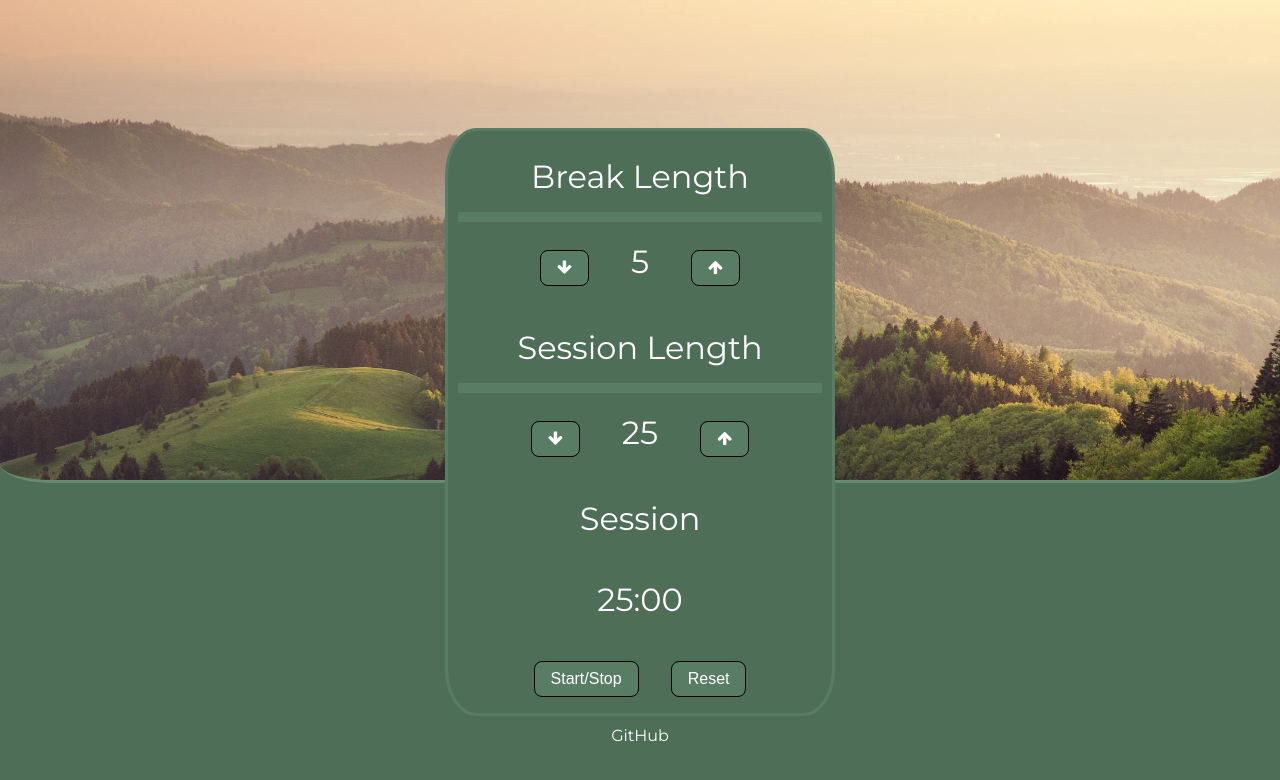
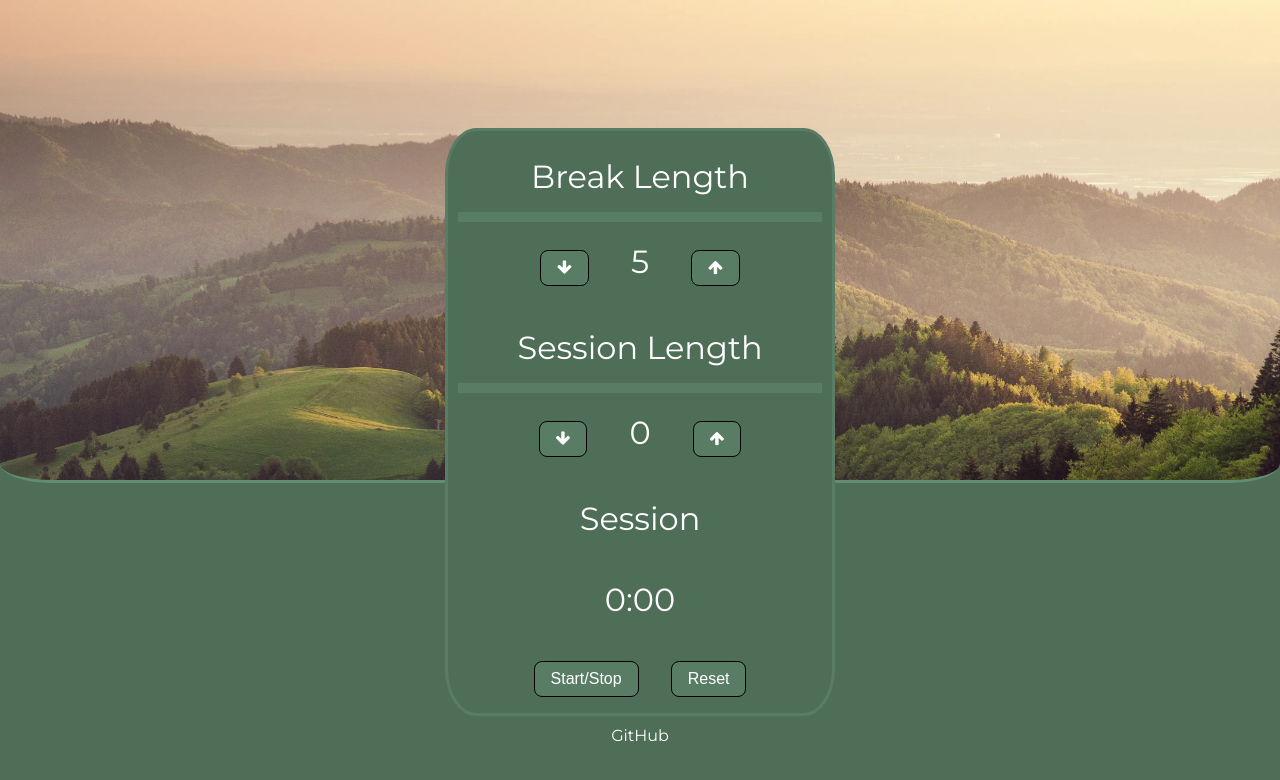
Before and after one commit to emreguendogdu/pomodoro-clock, a React (Create React App) app: page / in a window 1280 px wide. Shown: the top 780 px of the page. Built offline with nearby package versions, Linux system fonts and the light colour scheme.

Commit message:
Add Footer and Timer into their own components

```diff
--- a/src/App.js
+++ b/src/App.js
@@ -1,24 +1,25 @@
 import React, { useState, useRef, useEffect } from "react";
 import "./App.scss";
 import { LengthControl } from "./LengthControl";
+import { Timer } from "./Timer";
+import { Footer } from "./Footer";
 
+// TODO: Padlock sadece timeleft'te değişim olunca geliyor, sürekli gelmeli ya da length değişince de gelmeli
 export default function App() {
   const [breakLength, setBreakLength] = useState(5);
-  const [sessionLength, setSessionLength] = useState(25);
+  const [sessionLength, setSessionLength] = useState(0);
   const [sessionNum, setSessionNum] = useState(0);
   const [isSession, setIsSession] = useState(true);
+  // The purpose of intervalIdRef is to have access to the interval ID from within different parts of the component, especially for clearing the interval using clearInterval when needed.
   const intervalIdRef = useRef(null);
 
   const handleValue = (e) => {
     let id = e.target.id;
     let event = id.split("-")[0];
     let action = id.split("-")[1];
-
     if (action === undefined || event === undefined) return;
-
     const length = event === "break" ? breakLength : sessionLength;
     const setLength = event === "break" ? setBreakLength : setSessionLength;
-
     if (action === "increment") {
       if (length !== 60) {
         setLength((prev) => prev + 1);
@@ -30,12 +31,15 @@ export default function App() {
     }
   };
 
-  const handleReset = () => {
+  const stopInterval = () => {
     clearInterval(intervalIdRef.current);
     intervalIdRef.current = null;
+  }
+  const handleReset = () => {
+    stopInterval();
     setBreakLength(5);
     setSessionLength(25);
-    setSessionNum(1);
+    setSessionNum(0);
     setIsSession(true);
 
     // Reset the time left display
@@ -52,32 +56,33 @@ export default function App() {
   };
 
   const handleStartStop = () => {
+    // If no active interval (or: timer) create one
     if (intervalIdRef.current === null) {
       let length = isSession ? sessionLength : breakLength;
-
+      length *= 60;
       const id = setInterval(() => {
         if (length === 0) {
           playSound();
           setIsSession((prev) => !prev);
-          setSessionNum((prev) =>
-            isSession ? prev + 1 : prev
-          );
-
-          length = isSession ? breakLength : sessionLength;
+          setSessionNum((prev) => isSession ? prev + 1 : prev);
+          // If time ends, and was Session, change to breakLength
+          length = 60 * (isSession ? breakLength : sessionLength);
+          stopInterval();
         } else {
           length -= 1;
         }
 
         // Update the time left display
-        document.getElementById("time-left").innerText = `${String(
-          Math.floor(length / 60)
+        document.getElementById("time-left").innerText = `${String(Math.floor(length / 60)
         ).padStart(2, "0")}:${String(length % 60).padStart(2, "0")}`;
+
       }, 1000);
 
       intervalIdRef.current = id;
-    } else {
-      clearInterval(intervalIdRef.current);
-      intervalIdRef.current = null;
+    }
+    // If there were active interval, stop interval for now
+      else {
+      stopInterval();
     }
   };
 
@@ -95,41 +100,10 @@ export default function App() {
         <div id="app">
             <LengthControl event="break" length={breakLength} handleValue={handleValue} />
             <LengthControl event="session" length={sessionLength} handleValue={handleValue} />
-          <div id="timer">
-            <p id="timer-label">
-              {isSession
-                ? sessionNum > 0
-                  ? "Session " + sessionNum
-                  : "Session"
-                : "Break"}
-              <span className="break-span">
-                {isSession
-                  ? ""
-                  : `(Next session: ${sessionNum})`}
-              </span>
-            </p>
-            <p id="time-left">{`${sessionLength}:00`}</p>
-            <audio id="beep">
-              <source src="https://raw.githubusercontent.com/freeCodeCamp/cdn/master/build/testable-projects-fcc/audio/BeepSound.wav" />
-            </audio>
-            <button id="start_stop" onClick={handleStartStop}>
-              Start/Stop
-            </button>
-            <button id="reset" onClick={handleReset}>
-              Reset
-            </button>
-          </div>
+            <Timer isSession={isSession} sessionNum={sessionNum} sessionLength={sessionLength} handleStartStop={handleStartStop} handleReset={handleReset}/>
         </div>
       </div>
-      <footer>
-        <a
-          href="https://github.com/emreguendogdu"
-          target="_blank"
-          rel="noreferrer noopener"
-        >
-          GitHub
-        </a>
-      </footer>
+      <Footer />
     </>
   );
 }
--- /dev/null
+++ b/src/Footer.js
@@ -0,0 +1,13 @@
+export const Footer = () => {
+    return (
+        <footer>
+        <a
+          href="https://github.com/emreguendogdu"
+          target="_blank"
+          rel="noreferrer noopener"
+        >
+          GitHub
+        </a>
+      </footer>
+    )
+}
--- /dev/null
+++ b/src/Timer.js
@@ -0,0 +1,28 @@
+export function Timer(props) {
+    return (
+        <div id="timer">
+            <p id="timer-label">
+              {props.isSession
+                ? props.sessionNum > 0
+                  ? "Session " + props.sessionNum
+                  : "Session"
+                : "Break"}
+              <span className="break-span">
+                {props.isSession
+                  ? ""
+                  : `(Next session: ${props.sessionNum})`}
+              </span>
+            </p>
+            <p id="time-left">{`${props.sessionLength}:00`}</p>
+            <audio id="beep">
+              <source src="https://raw.githubusercontent.com/freeCodeCamp/cdn/master/build/testable-projects-fcc/audio/BeepSound.wav" />
+            </audio>
+            <button id="start_stop" onClick={props.handleStartStop}>
+              Start/Stop
+            </button>
+            <button id="reset" onClick={props.handleReset}>
+              Reset
+            </button>
+          </div>
+    )
+}
```
